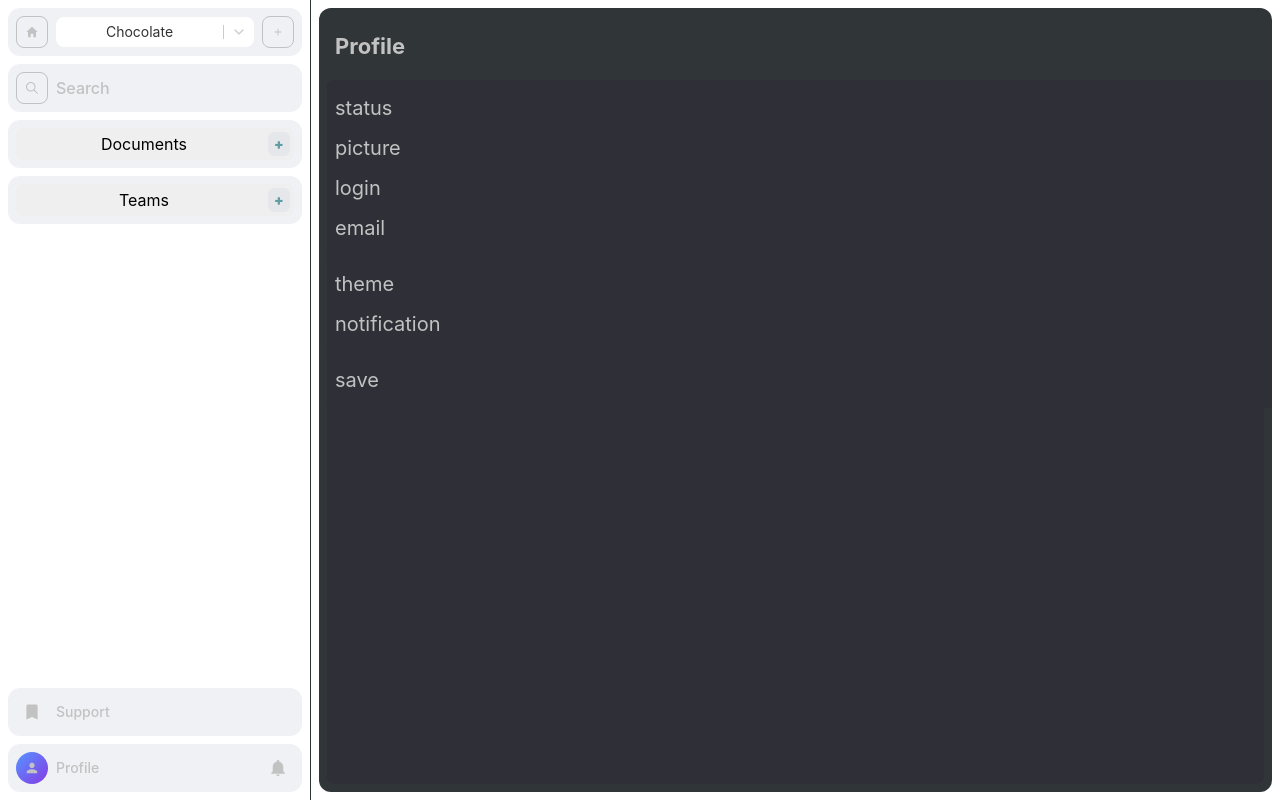
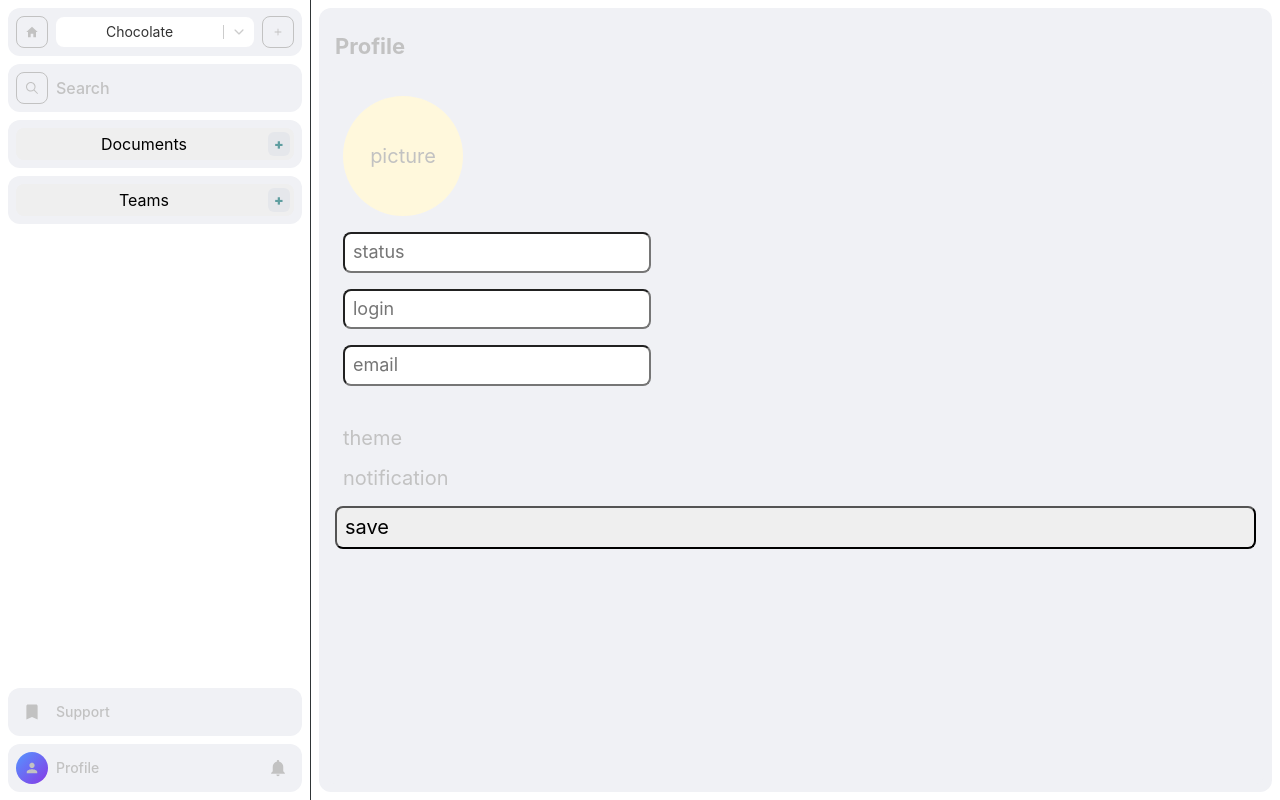
Before and after one commit to entools/tools.interface, a React (Vite) app: page /profile in a window 1280 px wide. Built offline with nearby package versions, Linux system fonts and the light colour scheme.

Commit message:
fix: profile

```diff
--- a/src/pages/profile-page/profile-page.module.css
+++ b/src/pages/profile-page/profile-page.module.css
@@ -1,5 +1,5 @@
 .layout {
-  background-color: #303537;
+  background-color: var(--block-background);
   border-radius: 12px;
   margin: 8px;
   font-size: 20px;
@@ -30,9 +30,12 @@
   display: flex;
   flex-direction: column;
   border-radius: 8px;
-  background-color: #2f2f37;
+  background-color: var(--block-background);
+  border: #303537;
   margin: 8px;
+  padding: 8px;
   height: 100%;
+  box-sizing: border-box;
 }
 
 .main {
@@ -40,8 +43,27 @@
   flex-direction: column;
   justify-content: flex-start;
   align-items: flex-start;
-  background-color: #2f2f37;
   width: 100%;
   border-radius: 8px;
   padding: 8px;
+  box-sizing: border-box;
 }
+
+.input {
+  border-radius: 8px;
+  padding: 8px;
+  font-size: 18px;
+  margin: 0;
+  margin-bottom: 16px;
+}
+
+.picture {
+  height: 120px;
+  width: 120px;
+  background-color: cornsilk;
+  border-radius: 50%;
+  margin-bottom: 16px;
+  display: flex;
+  justify-content: center;
+  align-items: center;
+}
--- a/src/pages/profile-page/profile-page.tsx
+++ b/src/pages/profile-page/profile-page.tsx
@@ -8,16 +8,30 @@ function ProfilePage() {
       </h2>
       <div className={style.form}>
         <div className={style.main}>
-          <div>status</div>
-          <div>picture</div>
-          <div>login</div>
-          <div>email</div>
+          <div className={style.picture}>picture</div>
+          <input
+            className={style.input}
+            placeholder="status"
+          />
+          <input
+            className={style.input}
+            placeholder="login"
+          />
+          <input
+            className={style.input}
+            placeholder="email"
+          />
         </div>
         <div className={style.main}>
           <div>theme</div>
           <div>notification</div>
         </div>
-        <div className={style.main}>save</div>
+        <button
+          type="button"
+          className={style.main}
+        >
+          save
+        </button>
       </div>
     </div>
   );
```
